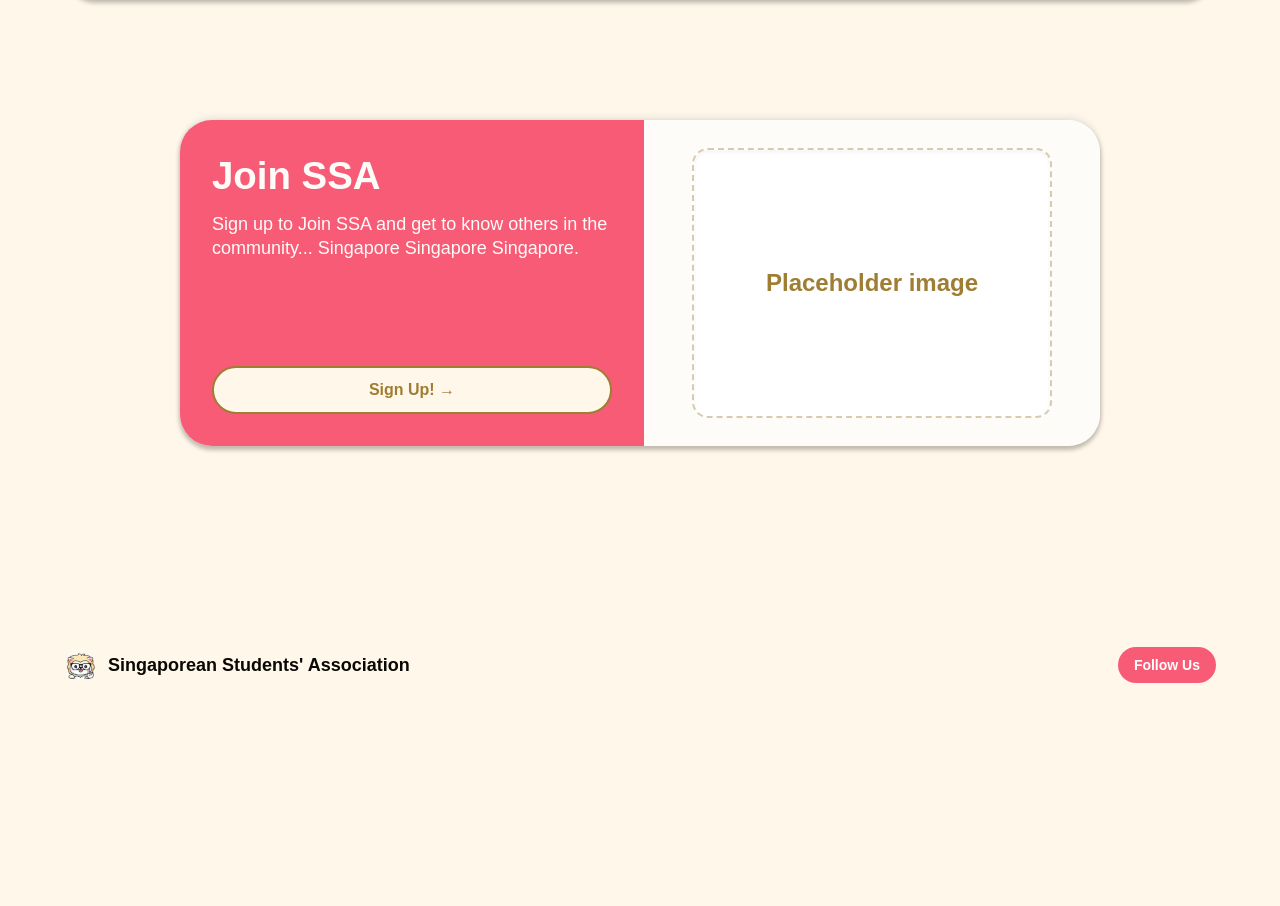
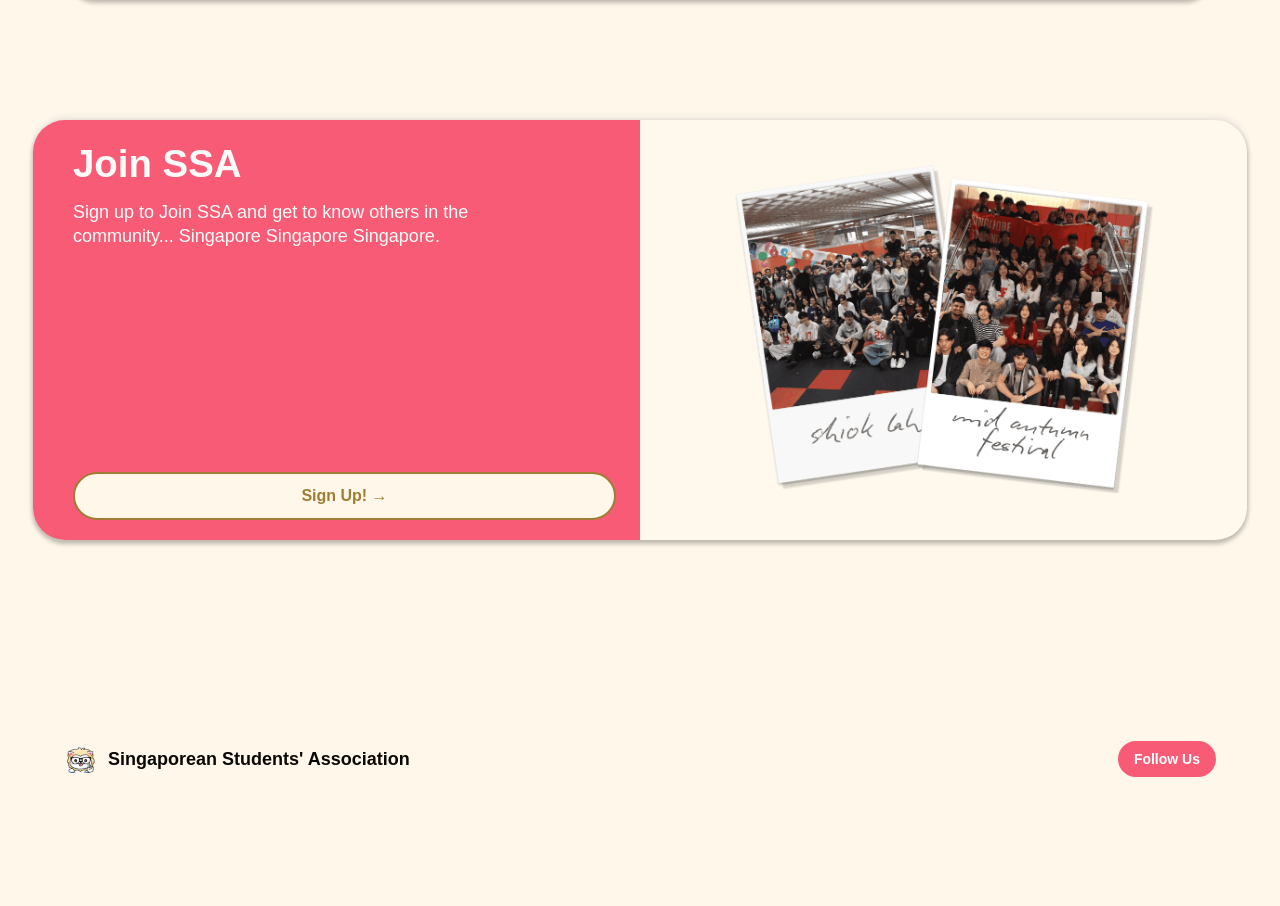
Before and after one commit to UoaWDCC/ssa, a Next.js app in the folder web/: page / in a window 1280 px wide. Shown: the part 1612-2518 px from the top of the page. Built offline with nearby package versions, Linux system fonts and the light colour scheme; a web font is replaced by a local one.

Commit message:
feat: adding image and changing styling

```diff
--- a/web/src/components/JoinCard.tsx
+++ b/web/src/components/JoinCard.tsx
@@ -1,11 +1,11 @@
 import Link from 'next/link'
+import Image from 'next/image'
 
 export default function JoinCard() {
   return (
     <div className="px-4 sm:px-6 md:px-8">
-      <section className="mx-auto w-full max-w-230 overflow-hidden rounded-4xl bg-ssa-card shadow-[0px_3px_4px_1px_#00000040,1px_-5px_4.3px_0px_#D5D5D54D]">
-        <div className="flex min-h-60 flex-col md:flex-row">
-          <div className="flex flex-1 flex-col justify-between gap-4 bg-ssa-red p-5 sm:p-6 md:p-7 lg:p-8">
+      <section className="mx-auto w-full max-w-[1214px] overflow-hidden rounded-[32px] bg-ssa-card shadow-[0px_3px_4px_1px_#00000040,1px_-5px_4.3px_0px_#D5D5D54D] lg:grid lg:min-h-[420px] lg:grid-cols-2">
+        <div className="flex min-h-60 flex-col justify-between gap-4 bg-ssa-red p-5 sm:p-6 md:p-7 lg:min-h-0 lg:p-5 lg:pl-10 lg:pr-6">
           <div className="space-y-3">
             <h2 className="font-averia text-3xl font-bold leading-tight text-ssa-white sm:text-4xl lg:text-[2.4rem]">
               Join SSA
@@ -15,7 +15,6 @@ export default function JoinCard() {
               Singapore Singapore Singapore.
             </p>
           </div>
-
           <Link
             href="/signup"
             className="inline-flex w-full items-center justify-center rounded-full border-2 border-ssa-muted-gold bg-ssa-yellow-light px-4 py-2 font-averia text-sm font-bold text-ssa-muted-gold transition-transform duration-200 hover:-translate-y-0.5 hover:bg-ssa-yellow sm:px-5 sm:py-2.5 sm:text-base"
@@ -23,13 +22,15 @@ export default function JoinCard() {
             Sign Up! →
           </Link>
         </div>
-
-          <div className="flex flex-1 items-center justify-center bg-ssa-white p-4 sm:p-5 md:p-6 lg:p-7">
-            <div className="flex aspect-4/3 w-full max-w-70 items-center justify-center rounded-2xl border-2 border-dashed border-ssa-muted-gold/40 bg-white text-center shadow-inner sm:max-w-80 lg:max-w-90">
-              <span className="px-4 font-averia text-xl font-bold text-ssa-muted-gold sm:text-2xl">
-                Placeholder image
-              </span>
-            </div>
+        <div className="hidden bg-ssa-yellow-white lg:flex lg:min-w-0 lg:items-center lg:justify-center lg:p-4">
+          <div className="relative h-full w-full max-w-[420px] overflow-hidden rounded-[20px]">
+            <Image
+              src="/polaroid.png"
+              alt="Polaroid"
+              fill
+              sizes="(min-width: 1024px) 420px, 0px"
+              className="object-contain"
+            />
           </div>
         </div>
       </section>
```
Also changed, not shown: web/public/polaroid.png (added). Lines whose indentation alone changed are shown as unchanged.
